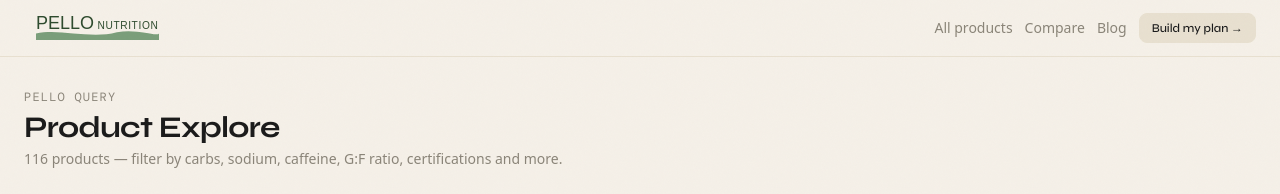
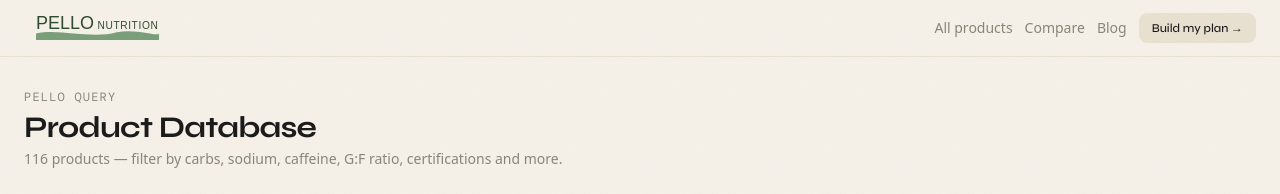
Before and after one commit to Nutrev/pello-nutrition, a Next.js app: page /query in a window 1280 px wide. Shown: the top 194 px of the page. Built offline with nearby package versions, Linux system fonts and the light colour scheme.

Commit message:
Fix query page content

```diff
--- a/app/query/page.tsx
+++ b/app/query/page.tsx
@@ -177,7 +177,7 @@
       <div className="max-w-7xl mx-auto px-6 py-8">
         <div className="mb-6">
           <div className="text-xs font-mono text-muted uppercase tracking-widest mb-1">Pello Query</div>
-          <h1 className="font-display font-bold text-3xl tracking-tight mb-1">Product Explore</h1>
+          <h1 className="font-display font-bold text-3xl tracking-tight mb-1">Product Database</h1>
           <p className="text-muted text-sm">{PRODUCTS.length} products — filter by carbs, sodium, caffeine, G:F ratio, certifications and more.</p>
         </div>
 
```
